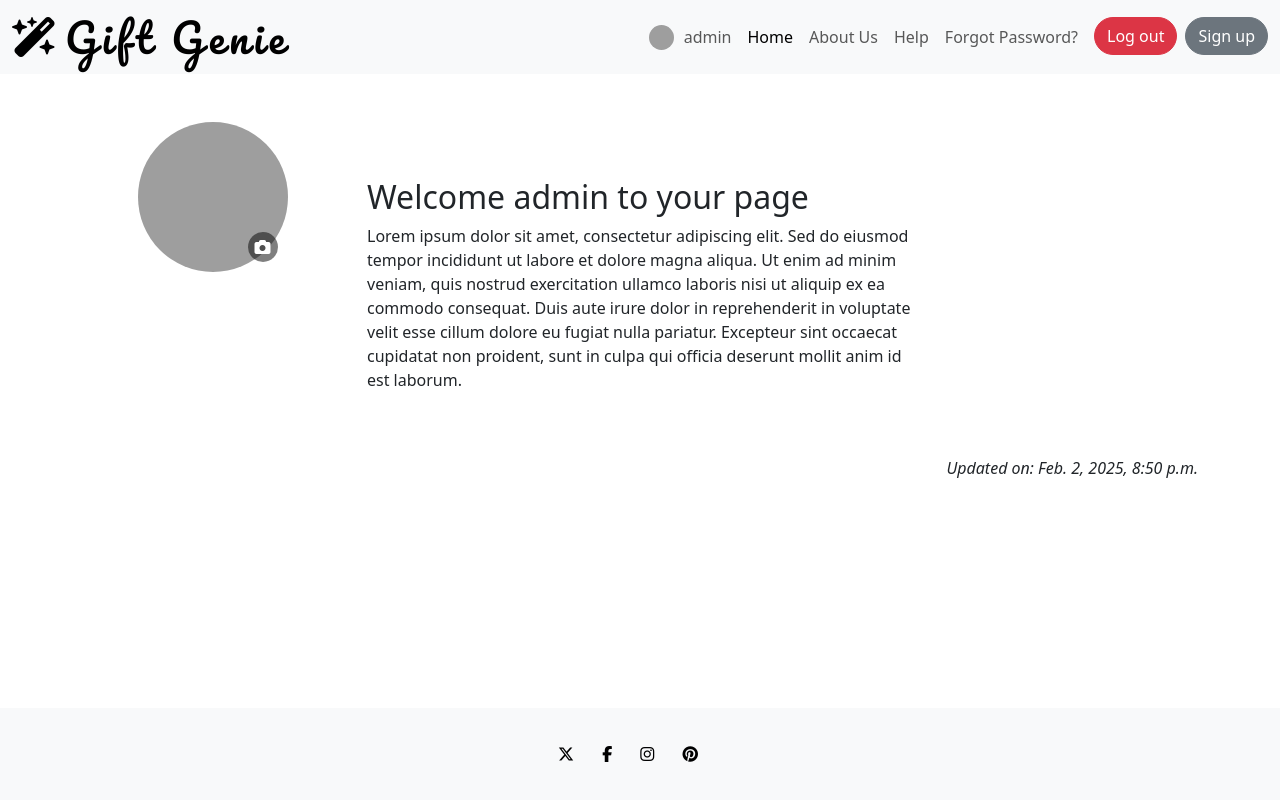
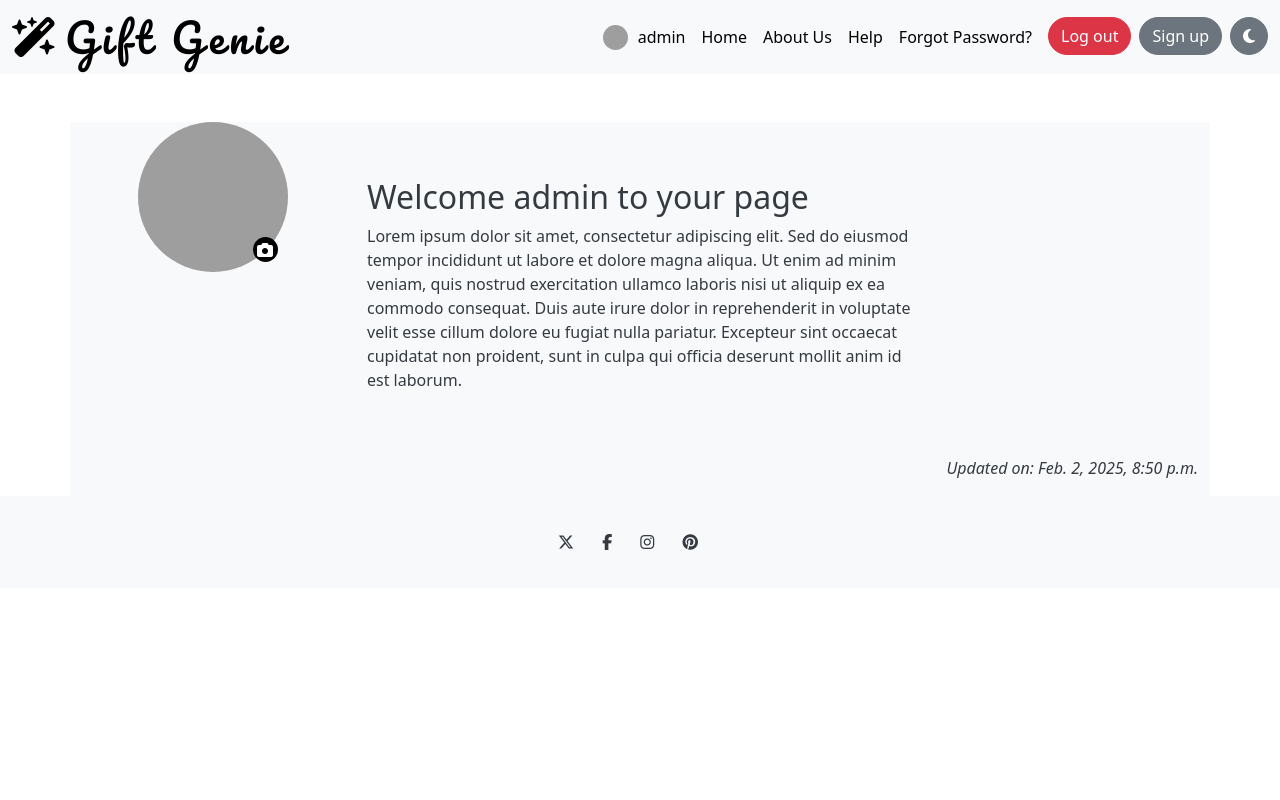
Before and after one commit to csmatthew/test-gifting-genie, a Django app: page /myaccount/ in a window 1280 px wide. Run offline with Django 5.2, Linux system fonts and the light colour scheme; a user stored in the database is signed in; data comes from the database, SQL or seed files in the repository; some libraries are stand-ins or nearby versions; grey boxes are pictures that could not be loaded.

Commit message:
Add dark mode

```diff
--- a/myaccount/templates/myaccount/profile.html
+++ b/myaccount/templates/myaccount/profile.html
@@ -3,6 +3,7 @@
 {% load crispy_forms_tags %}
 
 {% block content %}
+<div class="container-fluid p-0">
     <div class="container mt-5">
         <div class="row">
             <div class="col-12 col-md-3 text-center position-relative">
@@ -28,7 +29,8 @@
                         <p>Lorem ipsum dolor sit amet, consectetur adipiscing elit. Sed do eiusmod tempor incididunt ut
                             labore et dolore magna aliqua. Ut enim ad minim veniam, quis nostrud exercitation ullamco
                             laboris nisi ut aliquip ex ea commodo consequat. Duis aute irure dolor in reprehenderit in
-                        voluptate velit esse cillum dolore eu fugiat nulla pariatur. Excepteur sint occaecat cupidatat
+                            voluptate velit esse cillum dolore eu fugiat nulla pariatur. Excepteur sint occaecat
+                            cupidatat
                             non proident, sunt in culpa qui officia deserunt mollit anim id est laborum.</p>
                     </div>
                 </div>
@@ -43,4 +45,5 @@
             </div>
         </div>
     </div>
+</div>
 {% endblock %}
--- a/static/css/style.css
+++ b/static/css/style.css
@@ -2,44 +2,64 @@
 @import url('https://fonts.googleapis.com/css2?family=Pacifico&display=swap');
 
 /* CSS Variables */
+/* Light Mode */
 :root {
-    /* fonts */
-    --primary-font: "Pacifico", serif;
-    --secondary-font: sans-serif;
-    /* font color */
-    --primary-color: #f9f5ef;
-    /* white */
-    --secondary-color: #8a8fc4;
-    /* blue-light */
-    --highlight-color: #d88038;
-    /* orange */
-    --highlight-color-light: #e3d245;
-    /* yellow */
+    --primary-bg: #ffffff;
+    --primary-fg: #000000; /* fg here means 'foreground text' */
+    --secondary-bg: #f8f9fa;
+    --secondary-fg: #343a40;
+    --contrast-bg: #000000;
+    --link-color: #007bff;
+    --link-hover-color: #0056b3;
+}
 
-    /* background color */
-    --background-color: #ffffff;
-    /* black */
+/* Dark Mode */
+[data-theme="dark"] {
+    --primary-bg: #121212;
+    --primary-fg: #ffffff;
+    --secondary-bg: #1f1f1f;
+    --secondary-fg: #e0e0e0;
+    --contrast-bg: #ffffff;
+    --link-color: #81d4fa;
+    --link-hover-color: #4ac1f7;
 }
 
 /* global */
-body, html {
+body {
     height: 100%;
     margin: 0;
     display: flex;
     flex-direction: column;
     overflow-y: auto;
+    background-color: var(--primary-bg);
+    color: var(--primary-fg);
 }
 
 /* navbar */
+.navbar, .container {
+    background-color: var(--secondary-bg);
+    color: var(--secondary-fg);
+}
+
+a {
+    color: var(--link-color);
+}
+
+a:hover {
+    color: var(--link-hover-color);
+}
+
 .brand {
-    font-family: var(--primary-font);
+    font-family: "Pacifico", serif;
     font-size: 2rem;
     font-weight: 400;
     letter-spacing: 0.2rem;
+    color: var(--primary-fg);
 }
 
 .brand-icon {
     font-size: 3rem;
+    color: var(--primary-fg);
 }
 
 .profile-link {
@@ -48,8 +68,8 @@
 }
 
 .profile-link .profile-image {
-    width: 25px; /* Adjust the size as needed */
-    height: 25px; /* Adjust the size as needed */
+    width: 25px;
+    height: 25px;
     object-fit: cover;
     margin-right: 10px;
 }
@@ -57,6 +77,7 @@
 .nav-item .nav-link {
     display: flex;
     align-items: center;
+    color: var(--primary-fg);
 }
 
 .btn-rounded {
@@ -98,8 +119,8 @@
     position: sticky;
     bottom: 0;
     width: 100%;
-    background-color: #333;
-    color: white;
+    background-color: --primary-bg;
+    color: --primary-fg;
     text-align: center;
     padding: 10px 0;
     z-index: 1;
@@ -108,8 +129,21 @@
 .footer-icons {
     position: relative;
     z-index: 2;
-    color: black;
+    color: --primary-fg;
     text-decoration: none;
+}
+
+.footer {
+    background-color: var(--secondary-bg);
+    color: var(--secondary-fg);
+}
+
+.footer a {
+    color: var(--link-color);
+}
+
+.footer a:hover {
+    color: var(--link-hover-color);
 }
 
 /* my account */
@@ -127,17 +161,16 @@
     position: absolute;
     bottom: 10px;
     right: 10px;
-    background-color: rgba(0, 0, 0, 0.5);
-    color: white;
+    background-color: var(--contrast-bg);
+    color: var(--primary-bg);
     border-radius: 50%;
-    width: 30px; /* Adjust the size as needed */
-    height: 30px; /* Adjust the size as needed */
+    width: 25px; /* Adjust the size as needed */
+    height: 25px; /* Adjust the size as needed */
     display: flex;
     align-items: center;
     justify-content: center;
     cursor: pointer;
 }
-
 
 /* Media Style Queries */
 
@@ -153,6 +186,10 @@
     .btn-rounded {
         border-radius: 25px;
     }
+    .profile-link .profile-image {
+        width: 15px;
+        height: 15px;
+    }
 }
 
 /* Small devices (tablets, 576px and up) */
@@ -166,6 +203,10 @@
     }
     .btn-rounded {
         border-radius: 30px;
+    }
+    .profile-link .profile-image {
+        width: 17.5px;
+        height: 17.5px;
     }
 }
 
@@ -181,6 +222,10 @@
     .btn-rounded {
         border-radius: 35px;
     }
+    .profile-link .profile-image {
+        width: 20px;
+        height: 20px;
+    }
 }
 
 /* Large devices (large desktops, 992px and up) */
@@ -194,6 +239,10 @@
     }
     .btn-rounded {
         border-radius: 40px;
+    }
+    .profile-link .profile-image {
+        width: 22.5px;
+        height: 22.5px;
     }
 }
 
@@ -209,4 +258,8 @@
     .btn-rounded {
         border-radius: 50px;
     }
+    .profile-link .profile-image {
+        width: 25px;
+        height: 25px;
+    }
 }
--- /dev/null
+++ b/static/js/theme.js
@@ -0,0 +1,32 @@
+function toggleTheme() {
+    const currentTheme = document.documentElement.getAttribute("data-theme");
+    const newTheme = currentTheme === "dark" ? "light" : "dark";
+
+    document.documentElement.setAttribute("data-theme", newTheme);
+    localStorage.setItem("theme", newTheme);
+
+    // Update icon and aria-label
+    updateThemeIcon(newTheme);
+}
+
+function updateThemeIcon(theme) {
+    const themeIcon = document.getElementById("theme-icon");
+    const themeButton = document.getElementById("theme-toggle");
+
+    if (theme === "dark") {
+        themeIcon.classList.replace("fa-moon", "fa-sun"); // Change to sun icon
+        themeButton.setAttribute("aria-label", "Enable Light Mode");
+    } else {
+        themeIcon.classList.replace("fa-sun", "fa-moon"); // Change to moon icon
+        themeButton.setAttribute("aria-label", "Enable Dark Mode");
+    }
+}
+
+// Apply theme on page load
+document.addEventListener("DOMContentLoaded", () => {
+    const savedTheme = localStorage.getItem("theme") || "light";
+    document.documentElement.setAttribute("data-theme", savedTheme);
+
+    // Ensure correct icon and aria-label
+    updateThemeIcon(savedTheme);
+});
--- a/templates/base.html
+++ b/templates/base.html
@@ -28,7 +28,7 @@
 
 <body>
 
-    <nav class="navbar navbar-expand-lg navbar-light bg-light">
+    <nav class="navbar navbar-expand-lg">
         <div class="container-fluid">
             <a class="navbar-brand d-flex align-items-center" href="{% url 'home' %}">
                 <i class="fa-solid fa-wand-magic-sparkles me-2 brand-icon"></i>
@@ -44,16 +44,18 @@
                     <li class="nav-item d-flex align-items-center">
                         <a class="nav-link d-flex align-items-center profile-link" href="{% url 'myaccount_home' %}">
                             {% if user.myaccount.profile_image %}
-                            <img src="{{ user.myaccount.profile_image.url }}" alt="Profile Image" class="rounded-circle profile-image">
+                            <img src="{{ user.myaccount.profile_image.url }}" alt="Profile Image"
+                                class="rounded-circle profile-image">
                             {% else %}
-                            <img src="https://res.cloudinary.com/dqm93egis/image/upload/v1738488445/nobody_l7bbqh.jpg" alt="Profile Image" class="rounded-circle profile-image">
+                            <img src="https://res.cloudinary.com/dqm93egis/image/upload/v1738488445/nobody_l7bbqh.jpg"
+                                alt="Profile Image" class="rounded-circle profile-image">
                             {% endif %}
                             <span>{{ user.username }}</span>
                         </a>
                     </li>
                     {% endif %}
                     <li class="nav-item">
-                        <a class="nav-link active" aria-current="page" href="#">Home</a>
+                        <a class="nav-link" aria-current="page" href="#">Home</a>
                     </li>
                     <li class="nav-item">
                         <a class="nav-link" href="#">About Us</a>
@@ -78,6 +80,12 @@
                     <li class="nav-item">
                         <a class="btn btn-secondary btn-rounded ms-2" href="#">Sign up</a>
                     </li>
+                    <!-- Add the toggle button here -->
+                    <li class="nav-item">
+                        <button id="theme-toggle" onclick="toggleTheme()" class="btn btn-secondary btn-rounded ms-2" aria-label="Enable Dark Mode">
+                            <i id="theme-icon" class="fas fa-moon"></i>
+                        </button>
+                    </li>
                 </ul>
             </div>
         </div>
@@ -89,7 +97,7 @@
         {% endblock content %}
     </main>
 
-    <footer class="footer bg-light text-center text-lg-start mt-auto">
+    <footer class="footer text-center text-lg-start mt-auto">
         <div class="container p-4">
             <div class="row">
                 <div class="col-lg-12 text-center footer-icons">
@@ -117,6 +125,7 @@
     <script src="https://cdn.jsdelivr.net/npm/bootstrap@5.3.3/dist/js/bootstrap.bundle.min.js"
         integrity="sha384-YvpcrYf0tY3lHB60NNkmXc5s9fDVZLESaAA55NDzOxhy9GkcIdslK1eN7N6jIeHz" crossorigin="anonymous">
     </script>
+    <script src="{% static 'js/theme.js' %}"></script>
 </body>
 
 </html>
```
Also changed, not shown: 2 other files. Lines whose indentation alone changed are shown as unchanged.
